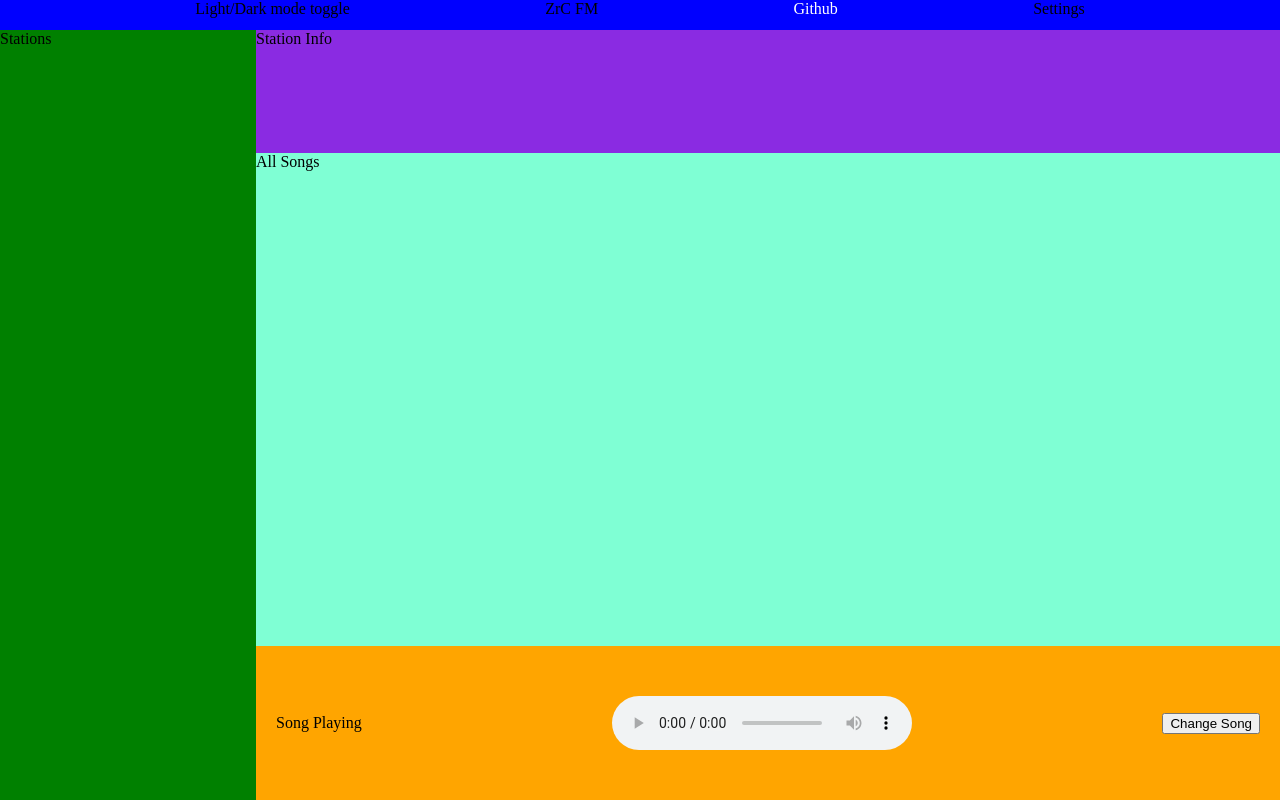
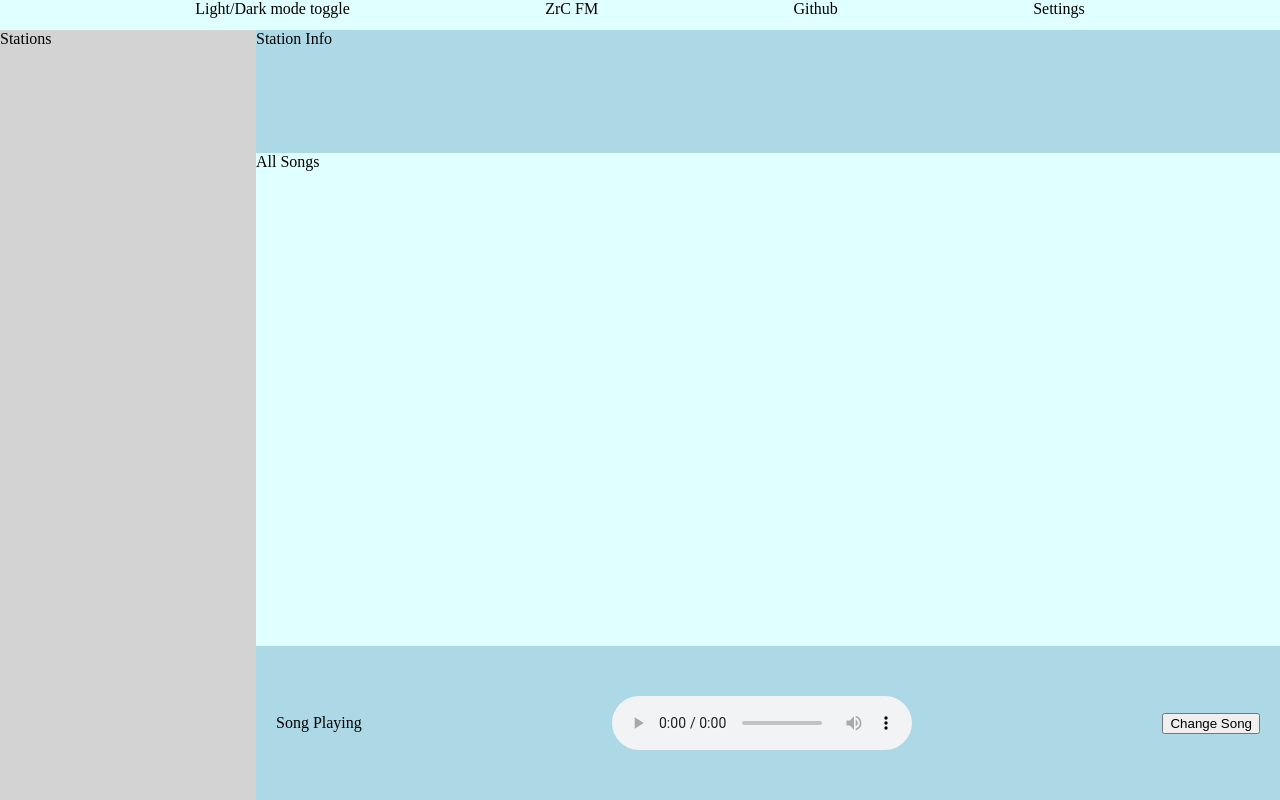
Before and after one commit to AS-Coope/ZrC-FM, a plain HTML site: page index.html in a window 1280 px wide. Drawn offline with Linux system fonts and the light colour scheme.

Commit message:
Change section colors to more cohesive colors

```diff
--- a/css/styles.css
+++ b/css/styles.css
@@ -15,7 +15,7 @@ body {
 /* Home Row Stylings */
 header {
     grid-column: 1 / 3;
-    background-color: blue;
+    background-color: lightcyan;
 }
 
 #home-row {
@@ -29,7 +29,7 @@ a {
 }
 
 #home-row a {
-    color: #FFF;
+    color: #000;
 }
 
 #home-row p {
@@ -40,7 +40,7 @@ a {
 aside {
     grid-column: 1 / 2;
     grid-row: 2 / 4;
-    background-color: green;
+    background-color: lightgrey;
 }
 
 /* Station Playlist Stylings */
@@ -57,20 +57,20 @@ main {
 /* Station Data/Info Stylings */
 .station-info {
     grid-row: 1 / 2;
-    background-color: blueviolet;
+    background-color: lightblue;
 }
 
 /* Station Songs Stylings */
 .station-songs {
     grid-row: 2 / 3;
-    background-color: aquamarine;
+    background-color: lightcyan;
 }
 
 /* Play Stylings */
 footer {
     grid-column: 2 / 3;
     grid-row: 3 / 4;
-    background-color: orange;
+    background-color: lightblue;
 
     display: flex;
     justify-content: space-between;
```
